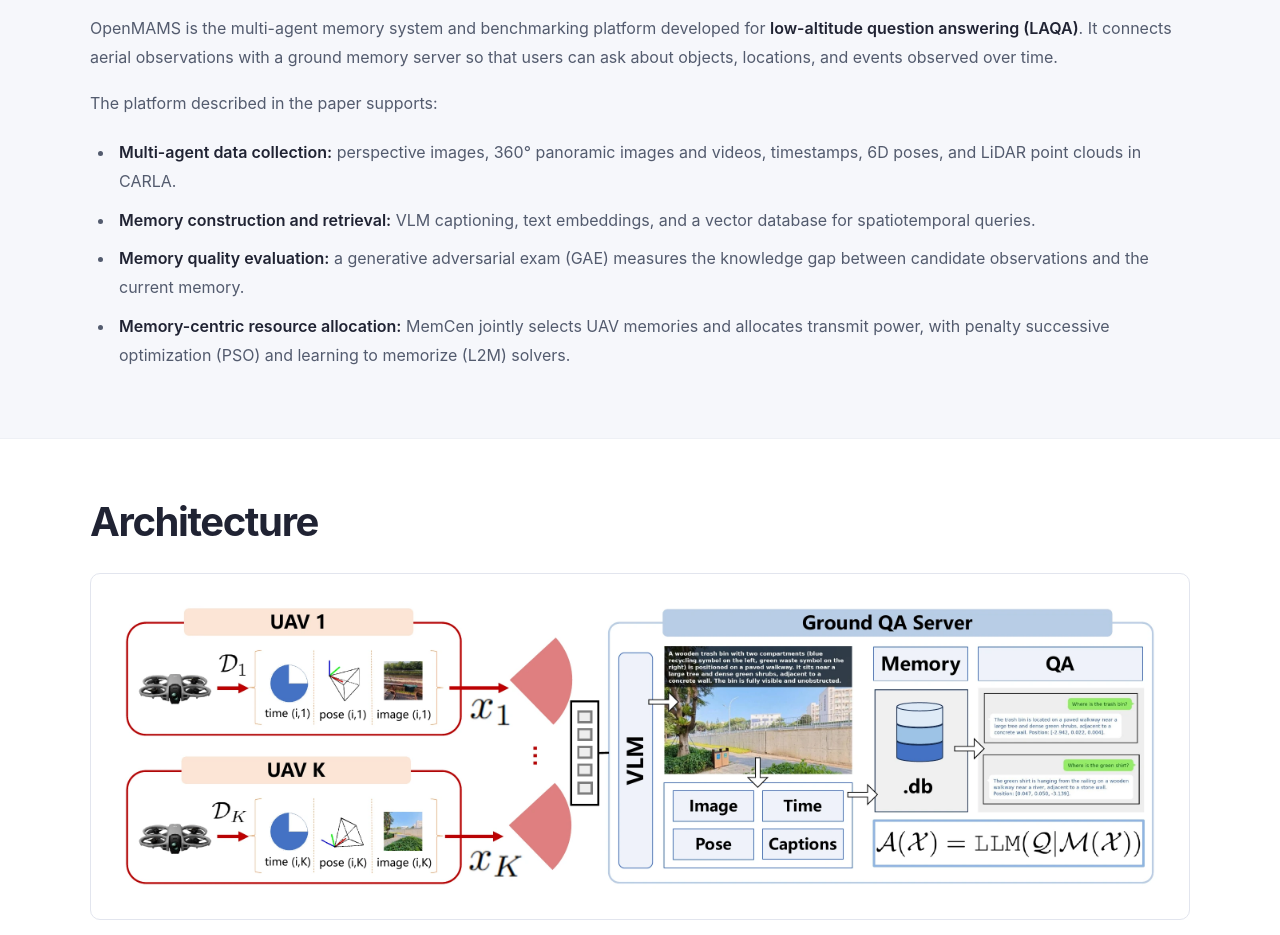
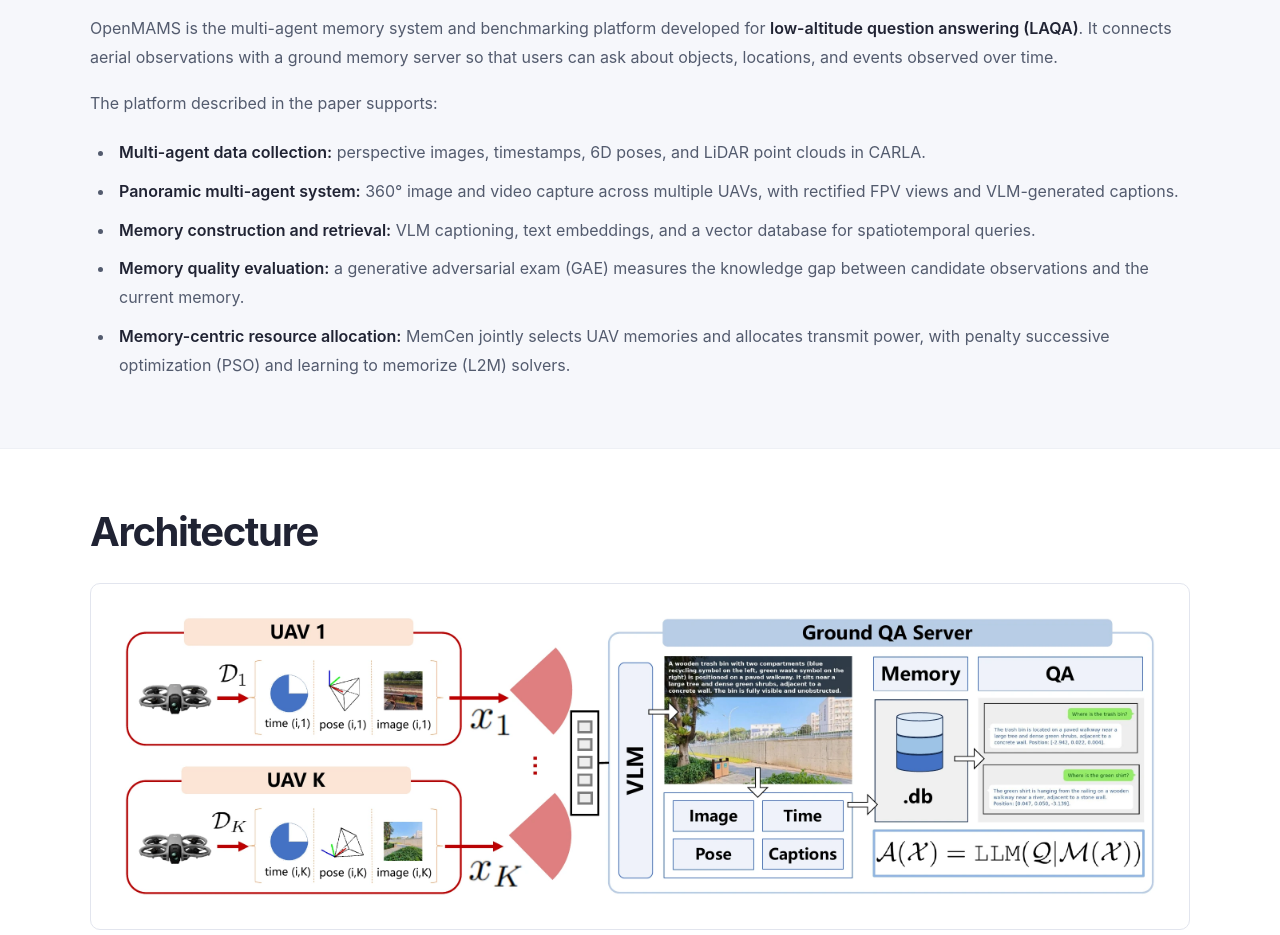
Before and after one commit to SIAT-INVS/OpenMAMS-project, a plain HTML site: page index.html in a window 1280 px wide. Shown: the part 1420-2355 px from the top of the page. Drawn offline with Linux system fonts and the light colour scheme.

Commit message:
Highlight panoramic multi-agent system in overview

```diff
--- a/index.html
+++ b/index.html
@@ -39,7 +39,8 @@
 <p>OpenMAMS is the multi-agent memory system and benchmarking platform developed for <strong>low-altitude question answering (LAQA)</strong>. It connects aerial observations with a ground memory server so that users can ask about objects, locations, and events observed over time.</p>
 <p>The platform described in the paper supports:</p>
 <ul>
-<li><strong>Multi-agent data collection:</strong> perspective images, 360° panoramic images and videos, timestamps, 6D poses, and LiDAR point clouds in CARLA.</li>
+<li><strong>Multi-agent data collection:</strong> perspective images, timestamps, 6D poses, and LiDAR point clouds in CARLA.</li>
+<li><strong>Panoramic multi-agent system:</strong> 360° image and video capture across multiple UAVs, with rectified FPV views and VLM-generated captions.</li>
 <li><strong>Memory construction and retrieval:</strong> VLM captioning, text embeddings, and a vector database for spatiotemporal queries.</li>
 <li><strong>Memory quality evaluation:</strong> a generative adversarial exam (GAE) measures the knowledge gap between candidate observations and the current memory.</li>
 <li><strong>Memory-centric resource allocation:</strong> MemCen jointly selects UAV memories and allocates transmit power, with penalty successive optimization (PSO) and learning to memorize (L2M) solvers.</li>
```
Also changed, not shown: 1 other file.
